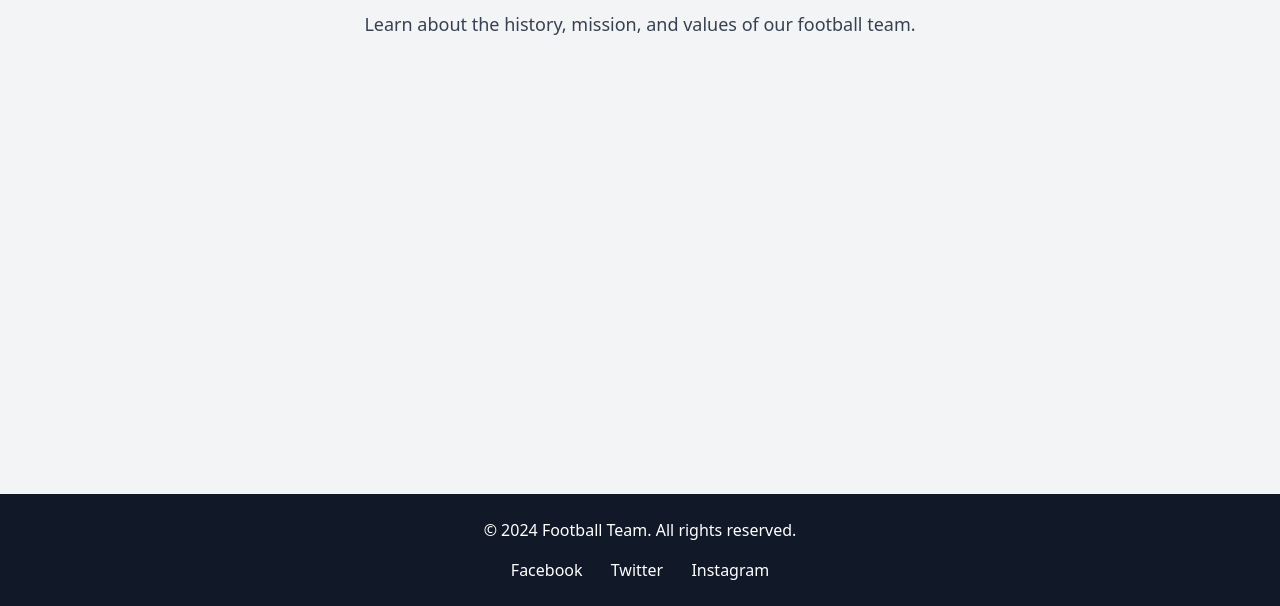
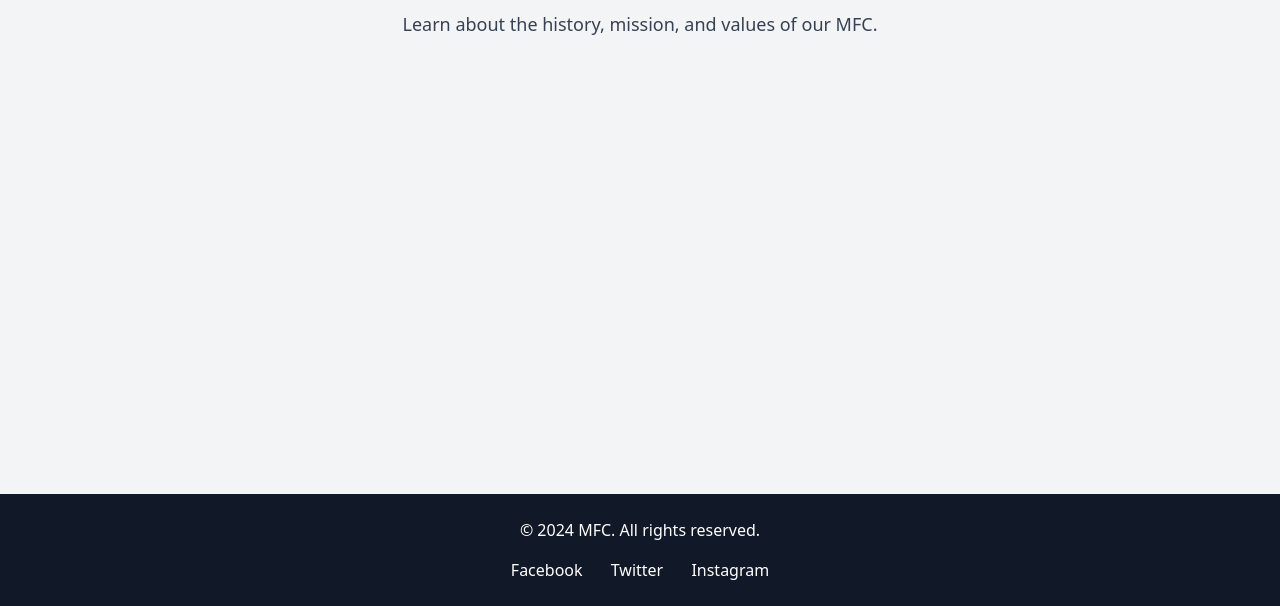
Before and after one commit to ThaGreatFikshun/malili-fc, a plain HTML site: page about.html in a window 1280 px wide. Shown: the part 194-800 px from the top of the page. Drawn offline with nearby package versions, Linux system fonts and the light colour scheme.

Commit message:
Updated about.html with new layout and content improvements

```diff
--- a/about.html
+++ b/about.html
@@ -4,7 +4,7 @@
 <head>
     <meta charset="UTF-8">
     <meta name="viewport" content="width=device-width, initial-scale=1.0">
-    <title>Football Team - About Us</title>
+    <title>MFC - About Us</title>
     <script src="https://cdn.tailwindcss.com"></script>
 </head>
 
@@ -29,14 +29,14 @@
     <main class="flex-grow container mx-auto p-4">
         <section class="text-center">
             <h1 class="text-4xl font-bold text-green-700">About Our Team</h1>
-            <p class="mt-4 text-lg text-gray-700">Learn about the history, mission, and values of our football team.</p>
+            <p class="mt-4 text-lg text-gray-700">Learn about the history, mission, and values of our MFC.</p>
         </section>
     </main>
 
     <!-- Footer -->
     <footer class="bg-gray-900 text-white py-6">
         <div class="container mx-auto text-center">
-            <p>&copy; 2024 Football Team. All rights reserved.</p>
+            <p>&copy; 2024 MFC. All rights reserved.</p>
             <div class="mt-4">
                 <a href="#" class="px-3 hover:text-gray-400">Facebook</a>
                 <a href="#" class="px-3 hover:text-gray-400">Twitter</a>
```
